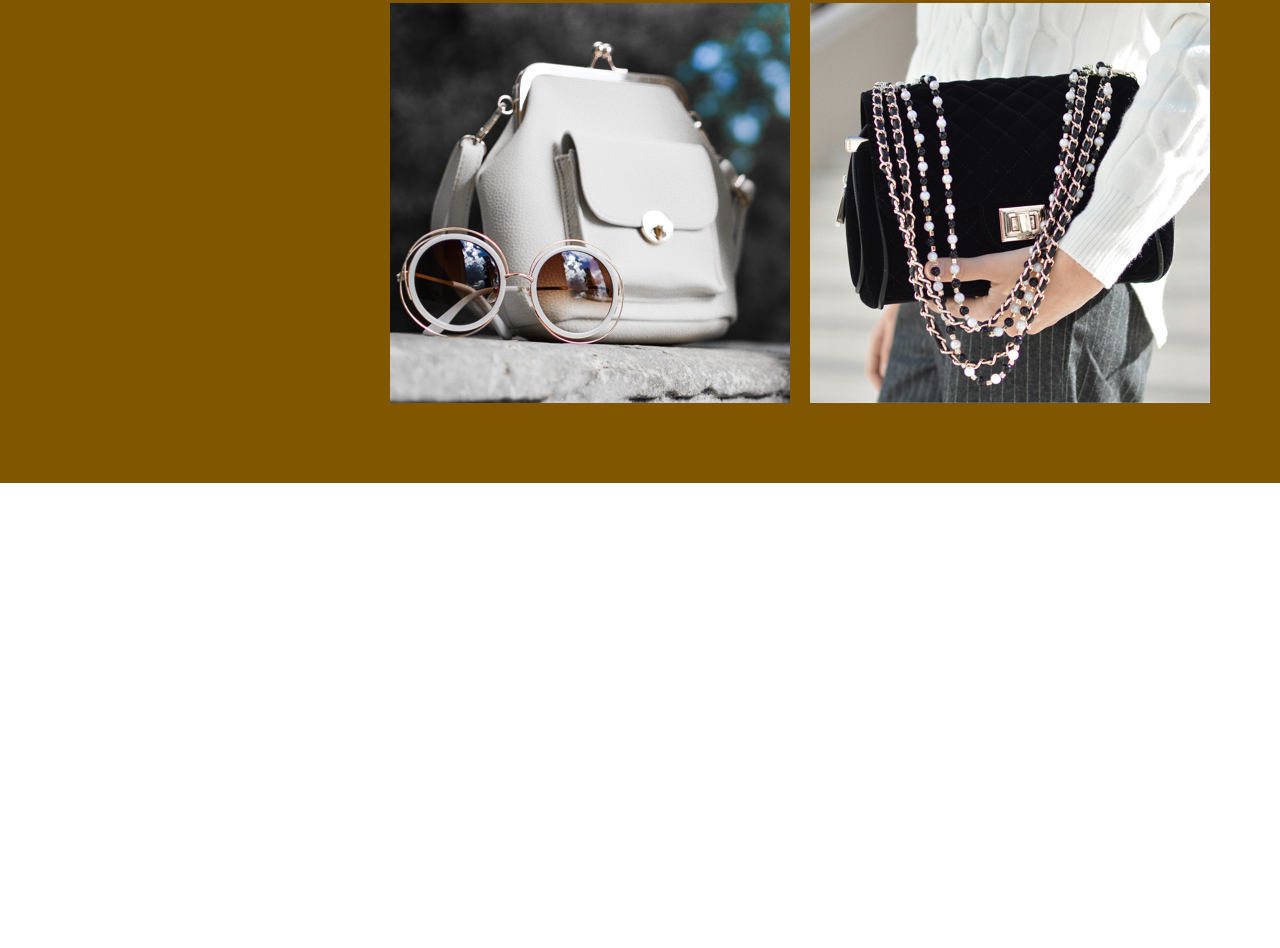
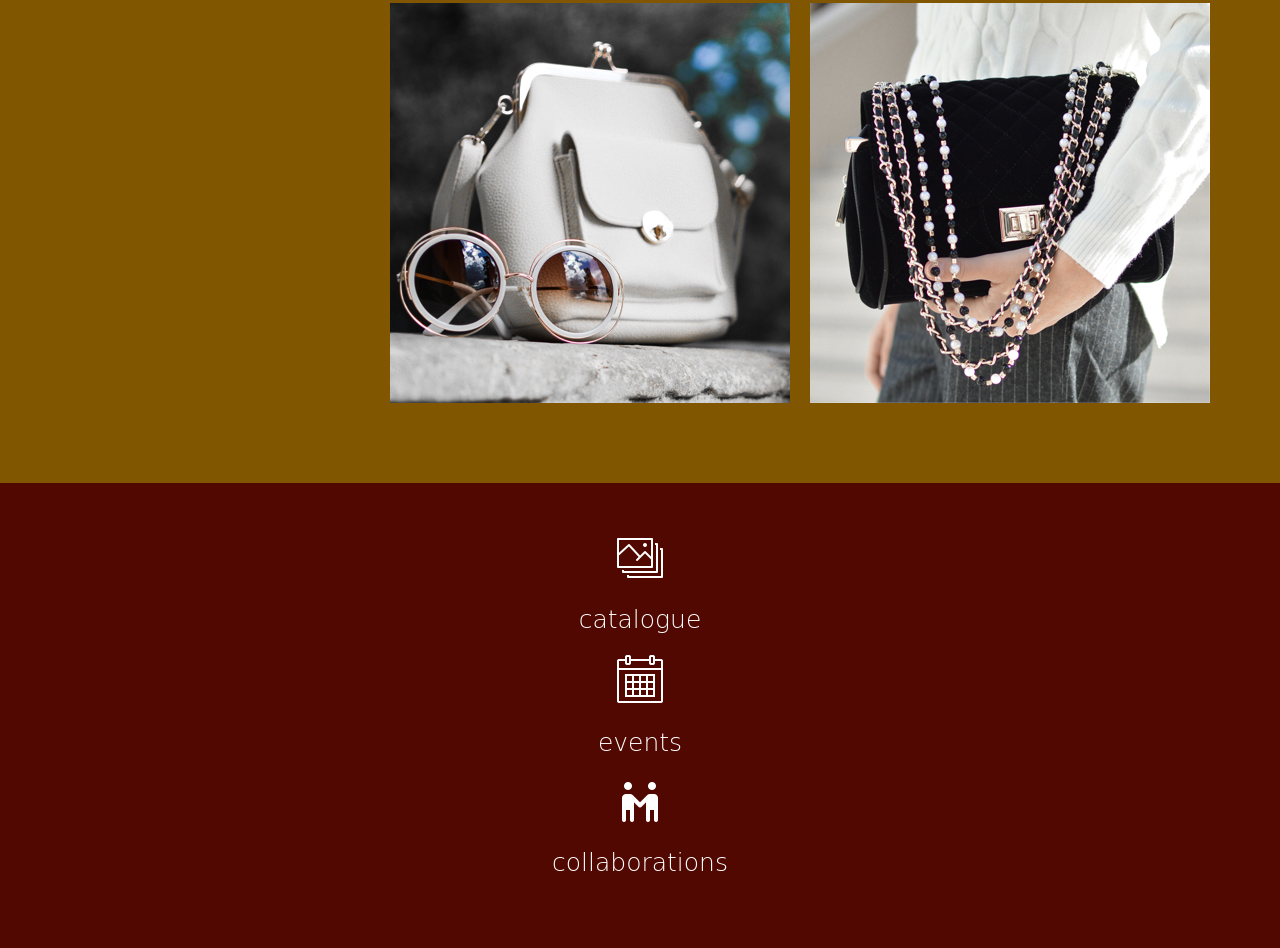
Before and after one commit to christianyuen/assignment-1, a plain HTML site: page index.html in a window 1280 px wide. Shown: the part 1849-2797 px from the top of the page. Before the commit the page ends 2332 px from the top, so only its background shows below. Drawn offline with Linux system fonts and the light colour scheme; a web font is replaced by a local one.

Commit message:
Added Events Section

```diff
--- a/index.html
+++ b/index.html
@@ -57,6 +57,19 @@
 				</div>
 			</div>
 		</section>
+
+		<section class="events">
+			<div class="wrapper">
+				<div class="flex-container">
+					<a href="#"><img src="./assets/icons8-image-gallery-50.png" alt="Gallery Icon"></a>
+					<h2>catalogue</h2>
+					<a href="#"><img src="./assets/icons8-calendar-50.png" alt="Calendar Icon"></a>
+					<h2>events</h2>
+					<a href=""><img src="./assets/icons8-meeting-48.png" alt="Smiley Face Icon"></a>
+					<h2>collaborations</h2>
+				</div>
+			</div>
+		</section>
 	</main>
 
 </body>
--- a/styles/sass/styles.scss
+++ b/styles/sass/styles.scss
@@ -9,3 +9,32 @@ html {
     color: white;
     font-size: 62.5%;
 }
+
+// ----- EVENTS SECTION -----
+
+.events {
+    display: flex;
+    text-align: center;
+    background-color: #500801;
+    padding: 50px 0;
+
+    .wrapper {
+        width: 90%;
+        max-width: 500px;
+        margin: 0 auto;
+        display: flex;
+        flex-direction: column;
+
+        h2 {
+            margin: 0;
+            font-size: 2.5rem;
+            line-height: 70px;
+            font-weight: lighter;
+
+            img {
+                // color: white;
+                filter: invert(100%);
+            }
+        }
+    }
+}
```
Also changed, not shown: assets/catalogue icon.svg (added), assets/collaborations icon.svg (added), assets/events icon.svg (added), assets/icons8-calendar-50.png (added), assets/icons8-image-gallery-50.png (added), assets/icons8-meeting-48.png (added), styles/styles.css, 1 other file.
